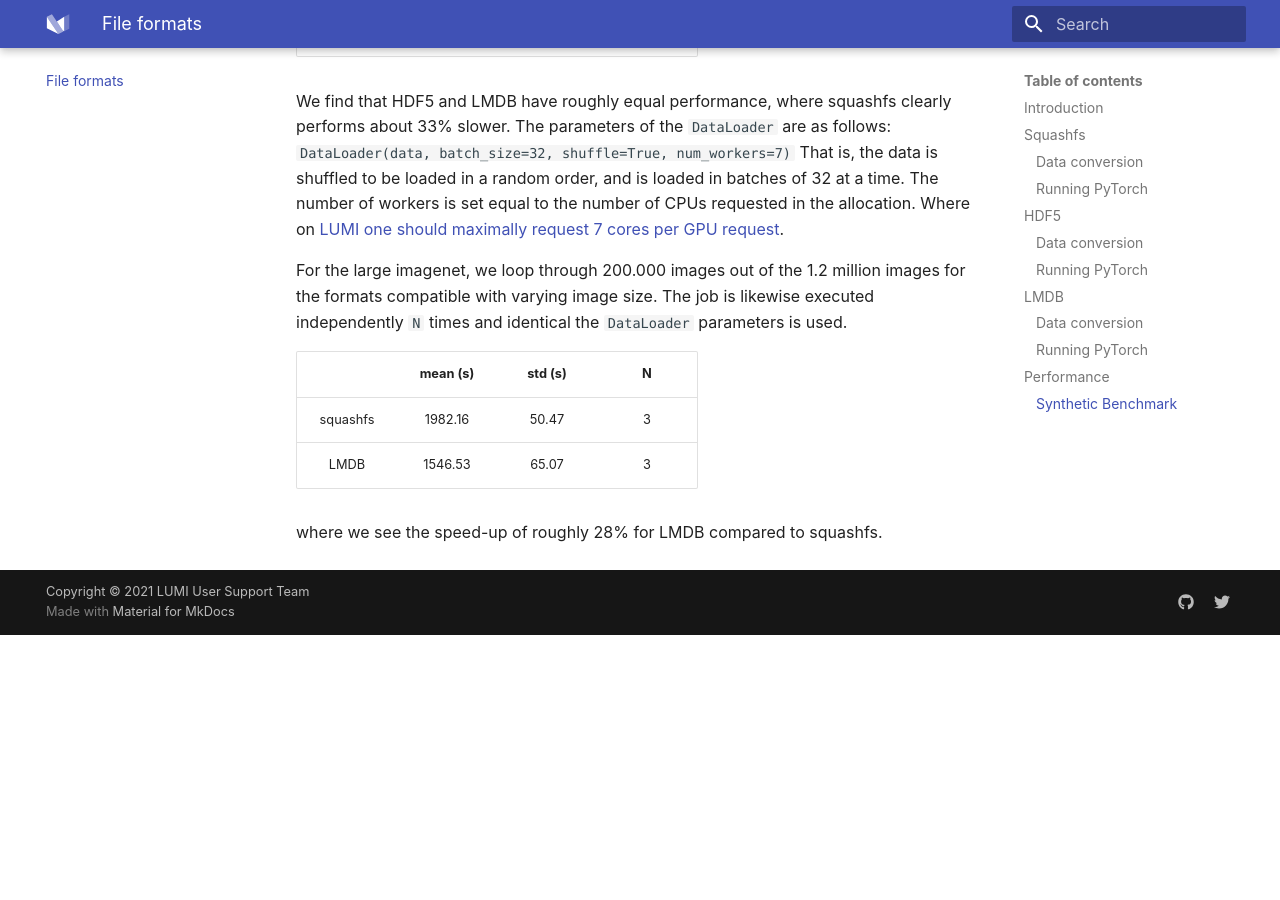
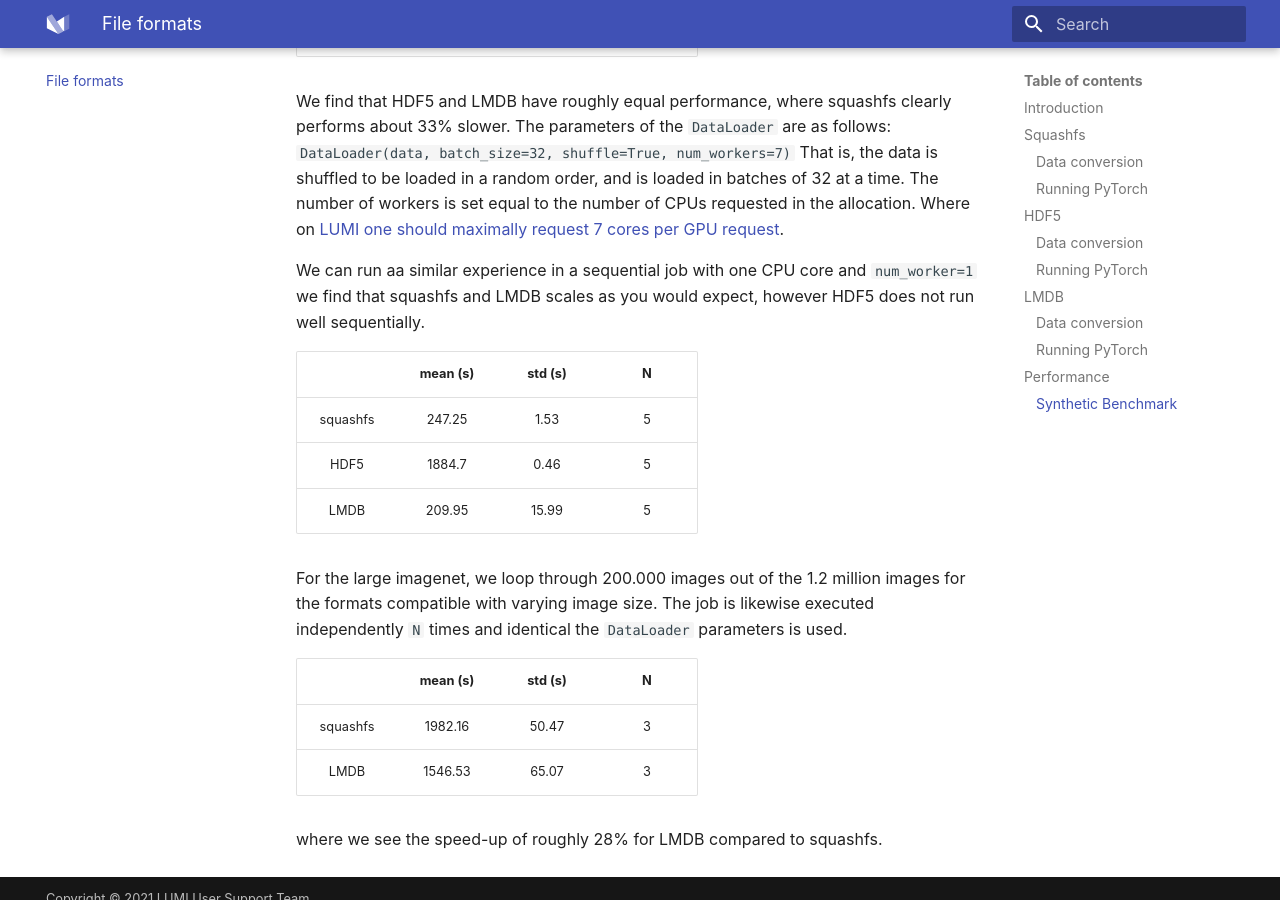
Before and after one commit to Lumi-supercomputer/LUMI-AI-example, an MkDocs documentation site: the page built from docs/file_formats.md, in a window 1280 px wide and 900 px high, scrolled down 3880 px. Built offline with MkDocs 1.6.1 and Material for MkDocs 9.7.7, drawn with Linux system fonts in a browser that asks for light colours; before the commit the page ends 4515 px from its top, so only the background shows below that.

Commit message:
Update file_formats.md with sequential

```diff
--- a/docs/file_formats.md
+++ b/docs/file_formats.md
@@ -67,6 +67,14 @@ We find that HDF5 and LMDB have roughly equal performance, where squashfs clearl
 `DataLoader(data, batch_size=32, shuffle=True, num_workers=7)`
 That is, the data is shuffled to be loaded in a random order, and is loaded in batches of 32 at a time. The number of workers is set equal to the number of CPUs requested in the allocation. Where on [LUMI one should maximally request 7 cores per GPU request](https://lumi-supercomputer.github.io/LUMI-training-materials/User-Updates/Update-202308/responsible-use/#core-and-memory-use-on-small-g-and-dev-g).
 
+We can run aa similar experience in a sequential job with one CPU core and `num_worker=1` we find that squashfs and LMDB scales as you would expect, however HDF5 does not run well sequentially.
+
+|          | mean (s) | std (s) |  N  |
+| :------: | :------: | :-----: | :-: |
+| squashfs |  247.25  |  1.53   |  5  |
+|   HDF5   |  1884.7  |  0.46   |  5  |
+|   LMDB   |  209.95  |  15.99  |  5  |
+
 For the large imagenet, we loop through 200.000 images out of the 1.2 million images for the formats compatible with varying image size. The job is likewise executed independently `N` times and identical the `DataLoader` parameters is used.
 
 |          | mean (s) | std (s) |  N  |
```
